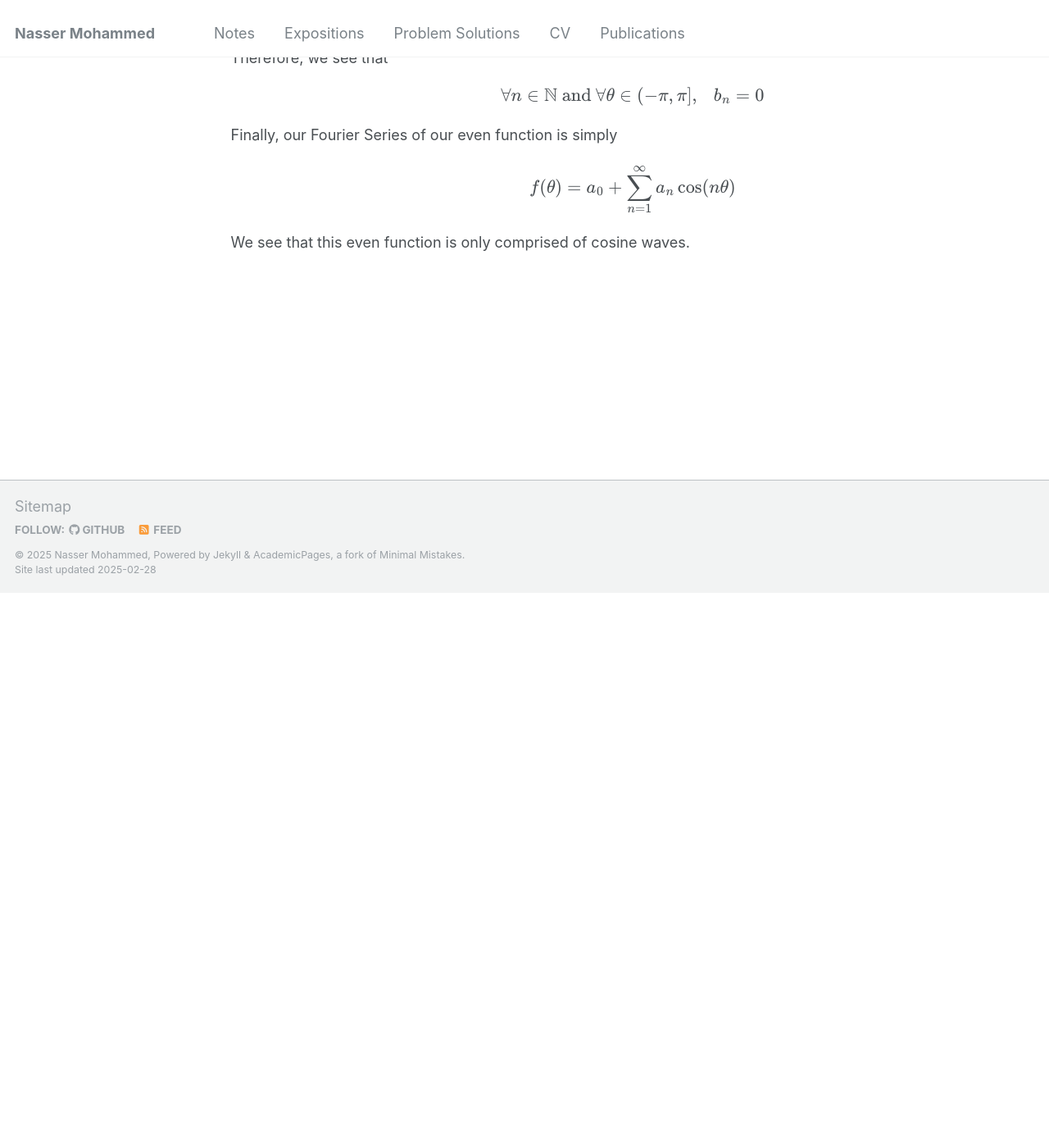
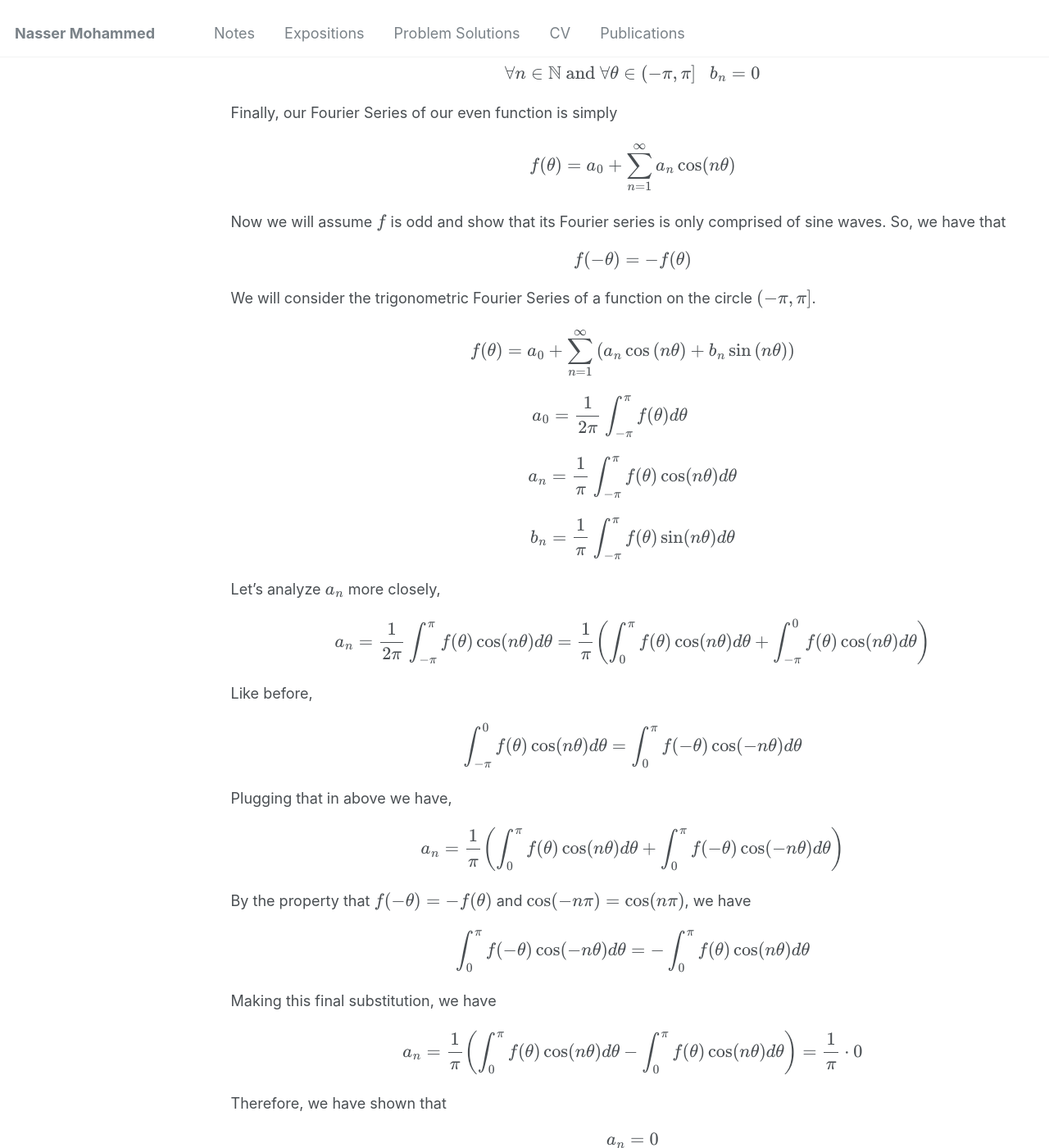
Before and after one commit to Nasser-Mohammed/Nasser-Mohammed.github.io, a Jekyll site: the page built from _pages/notes/Fourier-Analysis/odd-even-fourier-rep.md, in a window 1280 px wide and 1400 px high, scrolled down 1672 px. Shown: the whole window at 82% size. Built offline with Jekyll 4.4.1, drawn with Linux system fonts in a browser that asks for light colours; before the commit the page ends 2395 px from its top, so only the background shows below that; some of the changed text lies outside the part shown.

Commit message:
Update odd-even-fourier-rep.md

```diff
--- a/_pages/notes/Fourier-Analysis/odd-even-fourier-rep.md
+++ b/_pages/notes/Fourier-Analysis/odd-even-fourier-rep.md
@@ -5,7 +5,6 @@ permalink: /notes/fourier-analysis/odd-even-fourier-rep/
 author_profile: false
 ---
 <hr style="border: 2px solid black;">
-\\
 We begin by recalling the definition of an even and odd function.\\
 \\
 An even function has the property that
@@ -35,7 +34,29 @@ Note that
 By the property that \\(f\\) is even, and \\(\sin\\) is odd. Substituting this in, we get
 \\[\frac{1}{\pi}\left(\int_{0}^{\pi}f(\theta)\sin(n\theta)d\theta -\int_{0}^{\pi}f(\theta)\sin(n\theta)d\theta\right) = \frac{1}{\pi}\cdot 0 = 0\\]
 Therefore, we see that
-\\[\forall n \in \mathbb{N} \text{ and } \forall \theta \in (-\pi, \pi], \ \ \ b_n = 0\\]
+\\[\forall n \in \mathbb{N} \text{ and } \forall \theta \in (-\pi, \pi] \ \ \ b_n = 0\\]
 Finally, our Fourier Series of our even function is simply
 \\[f(\theta) = a_0 + \sum_{n=1}^{\infty}a_n\cos(n\theta)\\]
-We see that this even function is only comprised of cosine waves.
+
+Now we will assume \\(f\\) is odd and show that its Fourier series is only comprised of sine waves. So, we have that
+\\[f(-\theta) = -f(\theta)\\]
+We will consider the trigonometric Fourier Series of a function on the circle \\((-\pi, \pi]\\).
+\\[f(\theta) = a_0 + \sum_{n = 1}^{\infty}\left(a_n\cos\left(n\theta\right) +b_n\sin\left(n\theta\right)\right)\\]
+\\[a_0  = \frac{1}{2\pi}\int_{-\pi}^{\pi}f(\theta)d\theta \ \ \ \ \ \ \ \ \ \ \\]
+\\[a_n = \frac{1}{\pi}\int_{-\pi}^{\pi}f(\theta)\cos(n\theta)d\theta\\]
+\\[b_n = \frac{1}{\pi}\int_{-\pi}^{\pi}f(\theta)\sin(n\theta)d\theta\\]
+Let's analyze \\(a_n\\) more closely,
+\\[a_n = \frac{1}{2\pi}\int_{-\pi}^{\pi}f(\theta)\cos(n\theta)d\theta = \frac{1}{\pi}\left(\int_{0}^{\pi}f(\theta)\cos(n\theta)d\theta + \int_{-\pi}^{0}f(\theta)\cos(n\theta)d\theta\right)\\]
+Like before,
+\\[ \int_{-\pi}^{0}f(\theta)\cos(n\theta)d\theta =  \int_{0}^{\pi}f(-\theta)\cos(-n\theta)d\theta\\]
+Plugging that in above we have,
+\\[a_n = \frac{1}{\pi}\left(\int_{0}^{\pi}f(\theta)\cos(n\theta)d\theta + \int_{0}^{\pi}f(-\theta)\cos(-n\theta)d\theta\right)\\]
+By the property that \\(f(-\theta) = -f(\theta)\\) and \\(\cos(-n\pi) = \cos(n\pi)\\), we have
+\\[\int_{0}^{\pi}f(-\theta)\cos(-n\theta)d\theta = -\int_{0}^{\pi}f(\theta)\cos(n\theta)d\theta\\]
+Making this final substitution, we have
+\\[a_n = \frac{1}{\pi}\left(\int_{0}^{\pi}f(\theta)\cos(n\theta)d\theta  -\int_{0}^{\pi}f(\theta)\cos(n\theta)d\theta\right) = \frac{1}{\pi}\cdot 0\\]
+Therefore, we have shown that
+\\[a_n = 0\\]
+For any odd function on the circle \\((-\pi, \pi]\\). Finally,
+\\[f(\theta) =\sum_{n = 1}^{\infty}b_n\sin\left(n\theta\right)\\]
+We see that any odd function is comprised of only sine waves in its Fourier decomposition.
```
